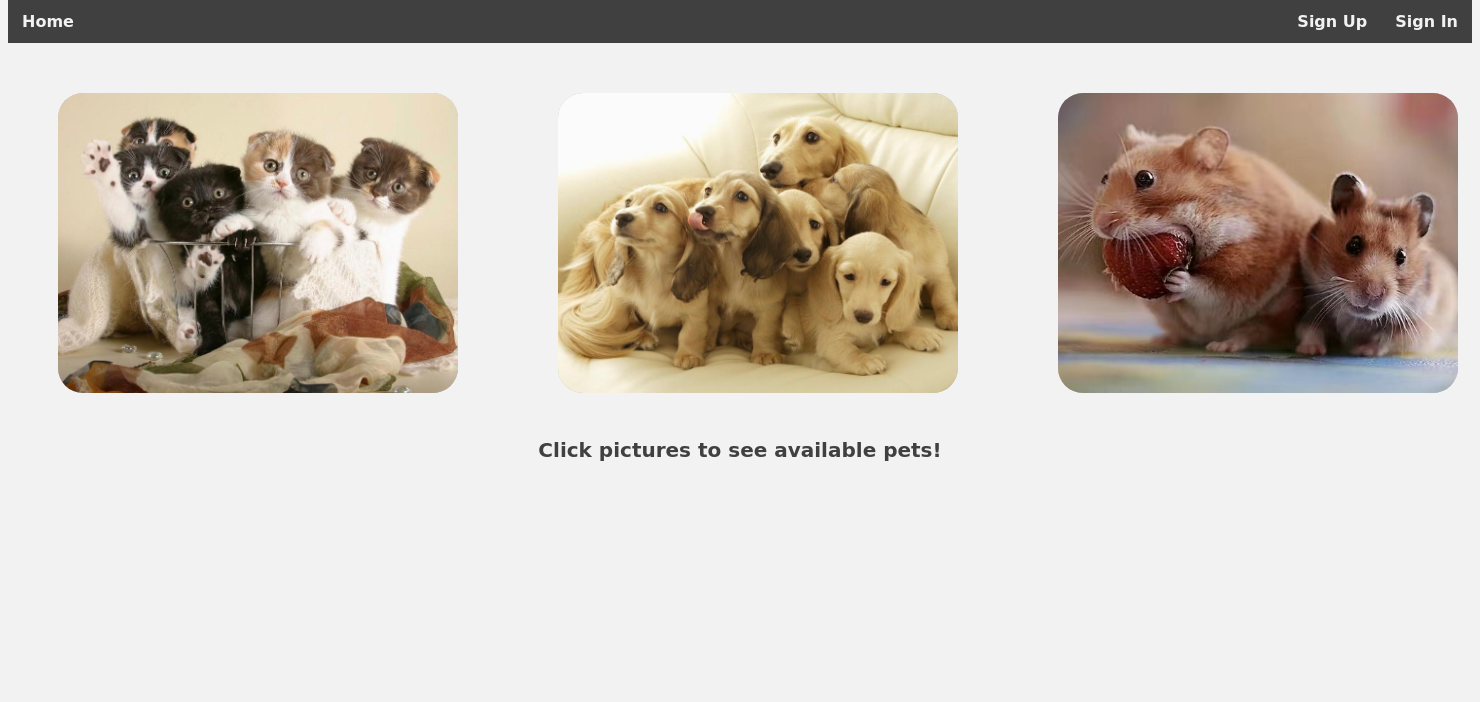
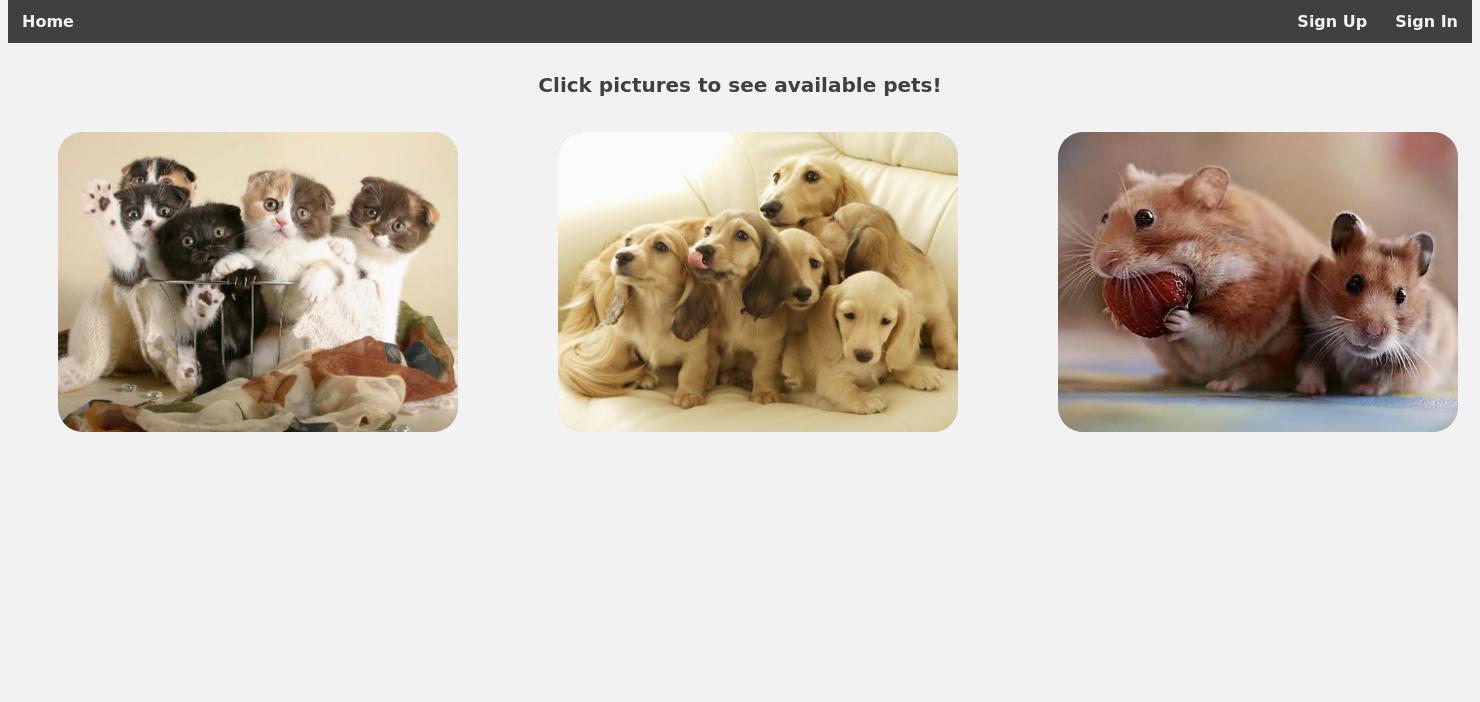
Before and after one commit to LilyYin17/LLY_Animal_Adoption, a Flask app: page / in a window 1480 px wide. Shown: the part 225-927 px from the top of the page. Before the commit the page ends 686 px from the top, so only its background shows below. Run offline with Flask 2, Linux system fonts and the light colour scheme.

Commit message:
modify styling of landing page, add comments, clean code

```diff
--- a/static/style.css
+++ b/static/style.css
@@ -43,37 +43,51 @@ body {
     float: right;
 }
 
+/* Style the hint text in the landing page */
+.hintDiv {
+    font-size: 125%;
+    font-weight: bold;
+    color: #404040;
+    position: relative;
+    top: 10px;
+}
+
+/* Style the cat block in landing page */
 .catDiv {
     height: 300px;
     width: 400px;
     border-radius: 25px;
     background-color: #bfbfbf;
     position: relative;
-    top: 50px;
+    top: 25px;
     left: 50px;
 }
 
+/* Style the dog block in landing page */
 .dogDiv {
     height: 300px;
     width: 400px;
     border-radius: 25px;
     background-color: #bfbfbf;
     position: relative;
-    top: -250px;
+    top: -275px;
     left: 550px;
 }
 
+/* Style the other pets block in landing page */
 .otherDiv {
     height: 300px;
     width: 400px;
     border-radius: 25px;
     background-color: #bfbfbf;
     position: relative;
-    top: -550px;
+    top: -575px;
     left: 1050px;
 }
 
-.image {
+/* Style citation: https://www.w3schools.com/css/tryit.asp?filename=trycss_css_image_overlay_opacity */
+/* Image hover overlay styling of three blocks in landing page */
+.landingImg {
   opacity: 1;
   display: block;
   width: 100%;
@@ -92,7 +106,7 @@ body {
   -ms-transform: translate(-50%, -50%)
 }
 
-.catDiv:hover .image {
+.catDiv:hover .landingImg {
   opacity: 0.3;
 }
 
@@ -100,7 +114,7 @@ body {
   opacity: 1;
 }
 
-.dogDiv:hover .image {
+.dogDiv:hover .landingImg {
   opacity: 0.3;
 }
 
@@ -108,7 +122,7 @@ body {
   opacity: 1;
 }
 
-.otherDiv:hover .image {
+.otherDiv:hover .landingImg {
   opacity: 0.3;
 }
 
@@ -116,17 +130,9 @@ body {
   opacity: 1;
 }
 
-.text {
+.landingText {
   background-color: #404040;
   color: white;
   font-size: 15px;
   padding: 15px 30px;
 }
-
-.hintDiv {
-    font-size: 125%;
-    font-weight: bold;
-    color: #404040;
-    position: relative;
-    top: -525px;
-}
--- a/templates/landing_page.j2
+++ b/templates/landing_page.j2
@@ -1,27 +1,27 @@
 {% extends 'layouts/main.j2' %}
 {% block content %}
+    <div class="hintDiv">
+        <p>Click pictures to see available pets!</p>
+    </div>
+
     <div class="catDiv">
-        <img src="/static/images/cat1.jpg" class="image" style="width:100%;border-radius: 25px;">
+        <img src="/static/images/cat1.jpg" class="landingImg" style="width:100%;border-radius: 25px;">
         <div class="middle">
-            <div class="text">Browse Cats</div>
+            <div class="landingText">Browse Cats</div>
         </div>
     </div>
 
     <div class="dogDiv">
-        <img src="/static/images/dog1.jpg" class="image" style="width:100%;border-radius: 25px;">
+        <img src="/static/images/dog1.jpg" class="landingImg" style="width:100%;border-radius: 25px;">
         <div class="middle">
-            <div class="text">Browse Dogs</div>
+            <div class="landingText">Browse Dogs</div>
         </div>
     </div>
 
     <div class="otherDiv">
-        <img src="/static/images/other1.jpg" class="image" style="width:100%;border-radius: 25px;">
+        <img src="/static/images/other1.jpg" class="landingImg" style="width:100%;border-radius: 25px;">
         <div class="middle">
-            <div class="text">Browse Other Pets</div>
+            <div class="landingText">Browse Other Pets</div>
         </div>
     </div>
-
-    <div class="hintDiv">
-        <p>Click pictures to see available pets!</p>
-    </div>
 {% endblock %}
```
